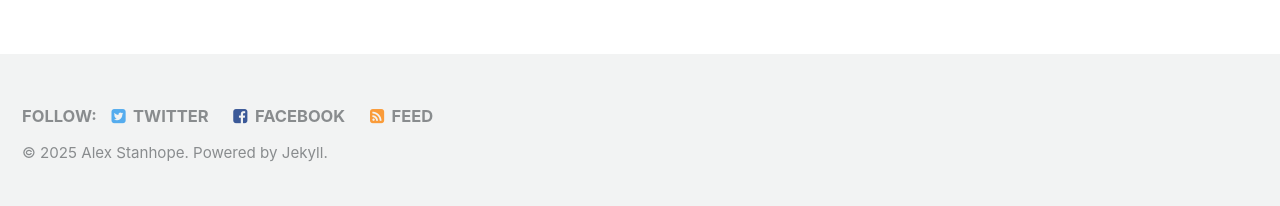
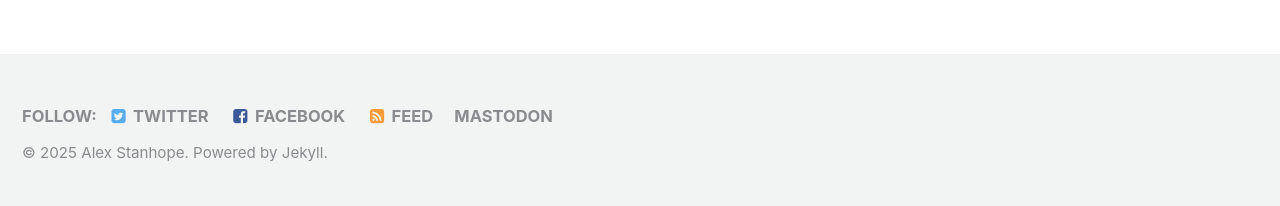
Before and after one commit to cleverlight/alexstanhope, a Jekyll site: the page built from index.html, in a window 1280 px wide. Shown: the part 1541-1747 px from the top of the page. Built offline with Jekyll 4.4.1, drawn with Linux system fonts in a browser that asks for light colours; nearby versions of some CDN libraries; library files that are not in the unit come from our copies; the list of posts is cut into pages by our own code.

Commit message:
added Mastodon link

```diff
--- a/_includes/footer.html
+++ b/_includes/footer.html
@@ -19,6 +19,8 @@
       <li><a href="https://bitbucket.org/{{ site.author.bitbucket }}"><i class="fa fa-fw fa-bitbucket" aria-hidden="true"></i> Bitbucket</a></li>
     {% endif %}
     <li><a href="{% if site.atom_feed.path %}{{ site.atom_feed.path }}{% else %}{{ '/feed.xml' | absolute_url }}{% endif %}"><i class="fa fa-fw fa-rss-square" aria-hidden="true"></i> {{ site.data.ui-text[site.locale].feed_label | default: "Feed" }}</a></li>
+    {% comment %}Custom Mastodon code{% endcomment %}
+    <li><a rel="me" href="https://mastodon.social/@AlexStanhope">Mastodon</a></li>
   </ul>
 </div>
 
```
